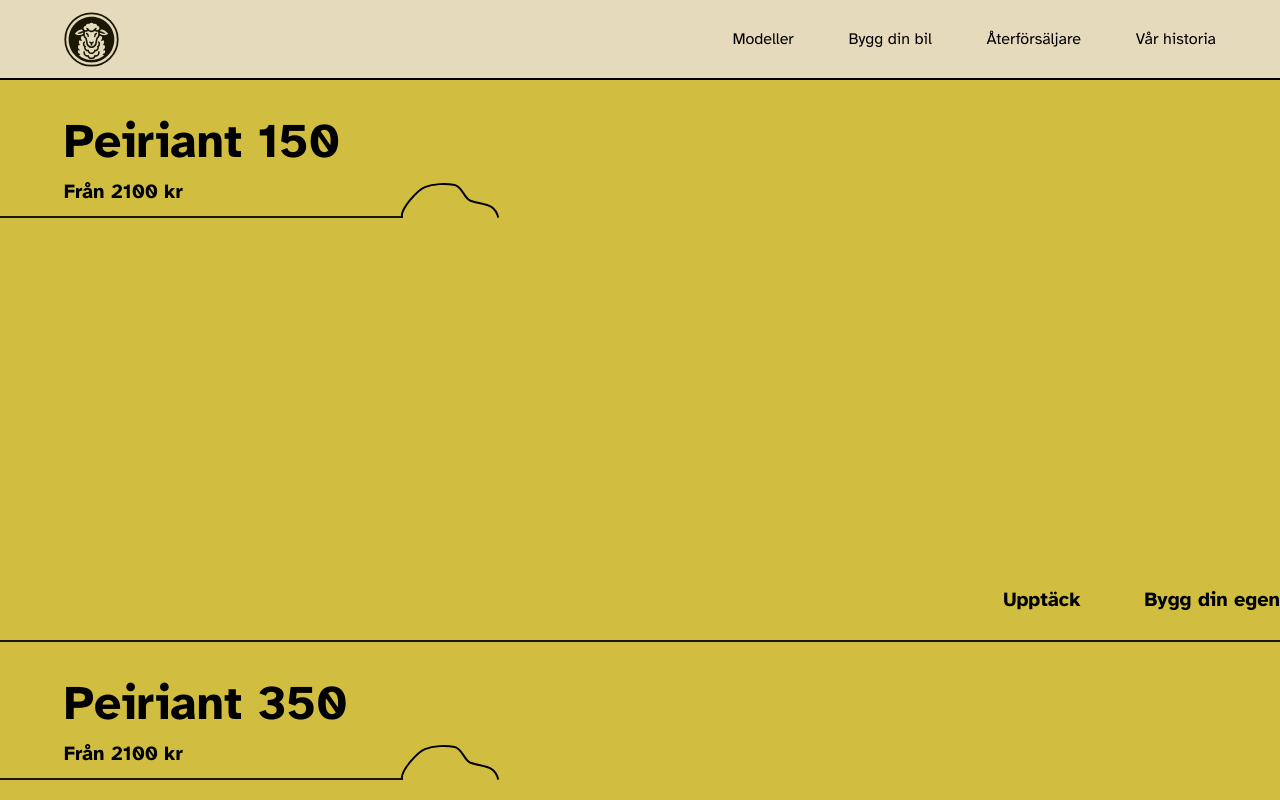
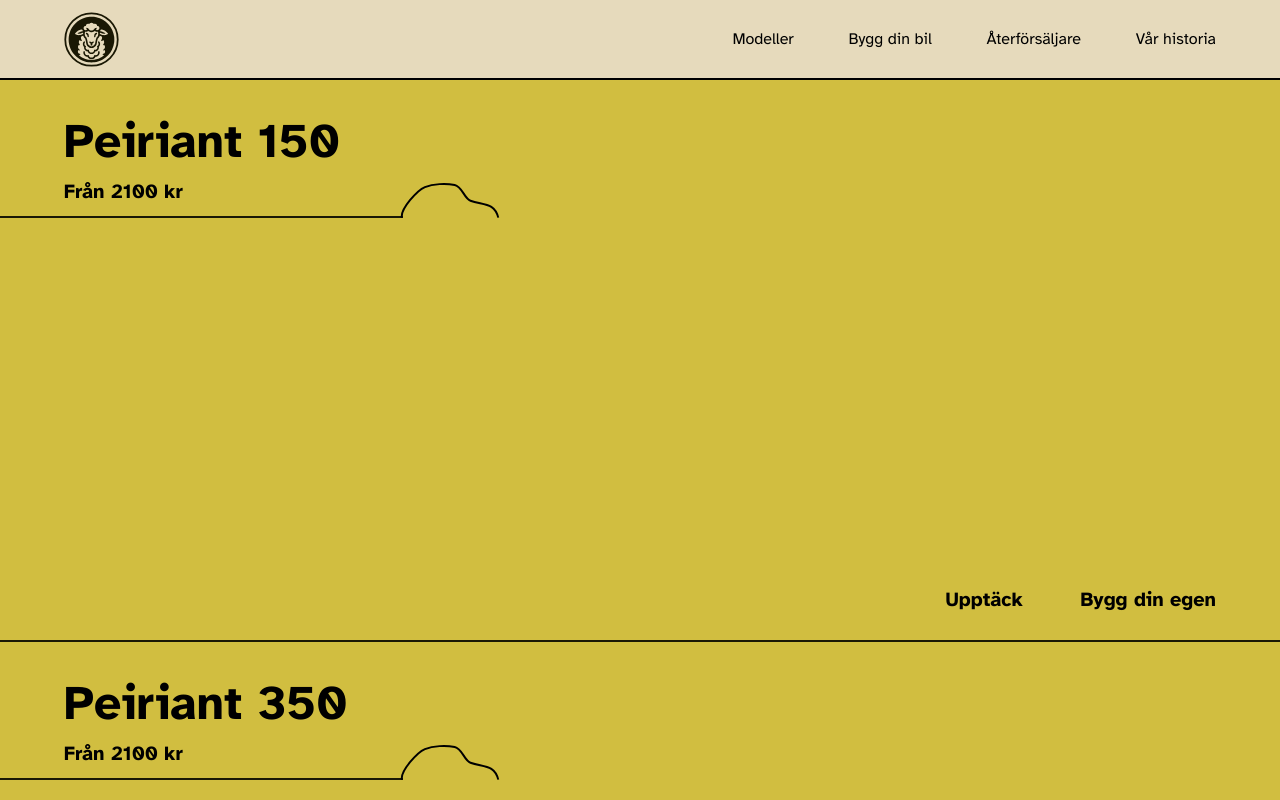
Before and after one commit to JT350120/exjobb, a Vue app: page / in a window 1280 px wide. Both pictures are taken after a click on the button "Modeller". Shown: the top 800 px of the page. Built offline with nearby package versions, Linux system fonts and the light colour scheme.

Commit message:
ModelPresentation: margin fix

```diff
--- a/src/components/ModelPresentation.vue
+++ b/src/components/ModelPresentation.vue
@@ -58,8 +58,8 @@ defineProps({
       <div class="w-[192.5px] md:w-[402.5px] bg-black h-[2px]"/>
     </div>
     <div class="flex flex-col">
-      <div class="flex justify-end">
-        <button class="text-md md:text-lg font-bold mx-x-standard">
+      <div class="flex justify-end mx-x-standard">
+        <button class="text-md md:text-lg font-bold mr-x-standard">
           Upptäck
         </button>
         <button class="text-md md:text-lg font-bold" @click="globalVariables.show('configurator'), globalVariables.configuration.chosenModel = indexOfModel">
```
